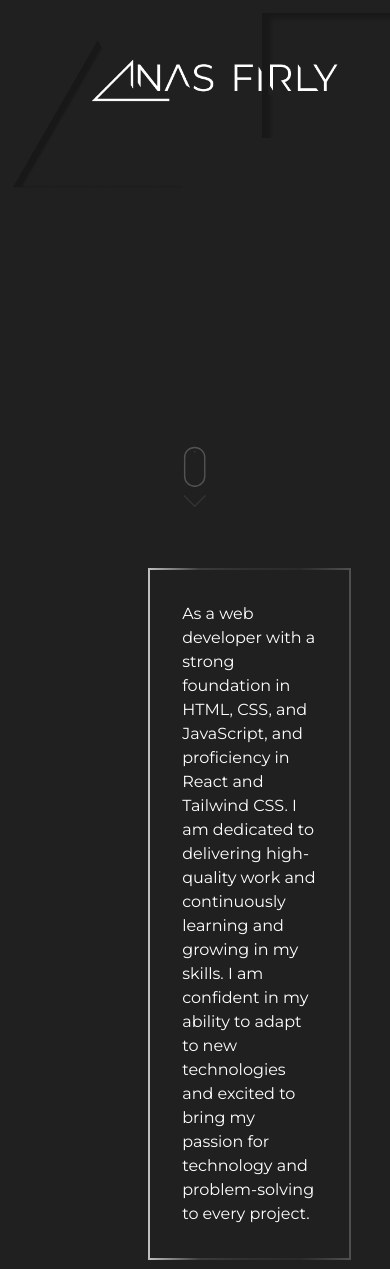
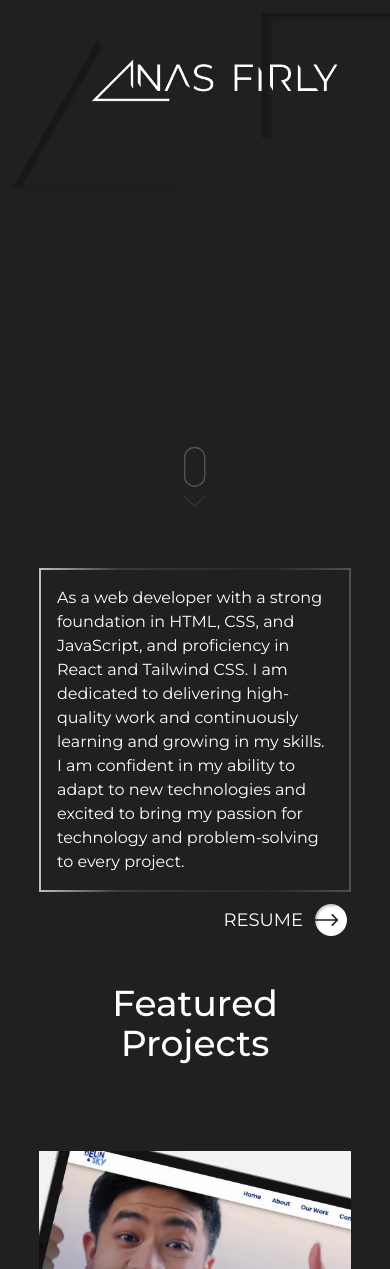
Before and after one commit to anasfirly20/portfolio-fe, a React (Vite) app: page / in a window 390 px wide. Shown: the part 299-1568 px from the top of the page. Built offline with nearby package versions, Linux system fonts and the light colour scheme; some icons are missing.

Commit message:
responsive about section

```diff
--- a/src/contents/AboutSection.jsx
+++ b/src/contents/AboutSection.jsx
@@ -12,7 +12,7 @@ const AboutSection = () => {
       className="px-longer2 py-normal flex flex-col items-end gap-3 justify-end"
       id="about"
     >
-      <div className="border-2 w-[65%] p-8 border-gradient-about">
+      <div className="border-2 w-full p-4 lg:w-[65%] lg:p-8 border-gradient-about">
         <p className="whitespace-pre-line">
           As a web developer with a strong foundation in HTML, CSS, and
           JavaScript, and proficiency in React and Tailwind CSS. I am dedicated
```
